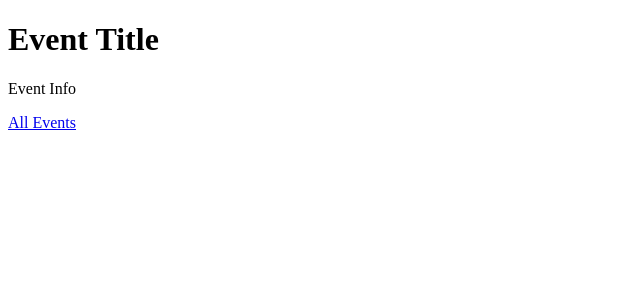
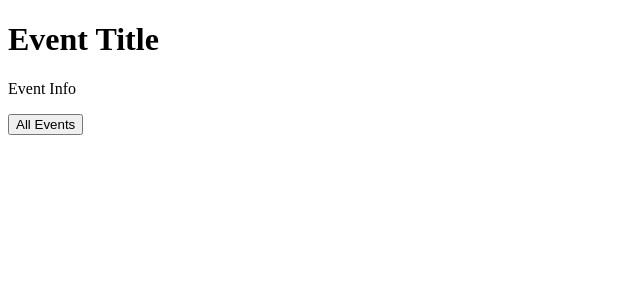
Before and after one commit to PearlR/potluck-planner, a React app: page /single-event in a window 1280 px wide. Shown: the top 300 px of the page, without its empty margins (0-640 px from the left). Built offline with nearby package versions, Linux system fonts and the light colour scheme.

Commit message:
add single event react bootstrap html elements

```diff
--- a/src/components/SingleEvent/SingleEvent.jsx
+++ b/src/components/SingleEvent/SingleEvent.jsx
@@ -1,11 +1,16 @@
 import React from 'react'
 import { Link } from 'react-router'
+import { Button, ButtonGroup, FormGroup } from 'react-bootstrap'
 
 const SingleEvent = () => {
   return <div>
-    <h1>Event Title</h1>
-    <p>Event Info</p>
-    <Link to='all-events'>All Events</Link>
+    <FormGroup>
+      <h1>Event Title</h1>
+      <p>Event Info</p>
+      <ButtonGroup>
+        <Button><Link Title='all-events'>All Events</Link></Button>
+      </ButtonGroup>
+    </FormGroup>
   </div>
 }
 
```
